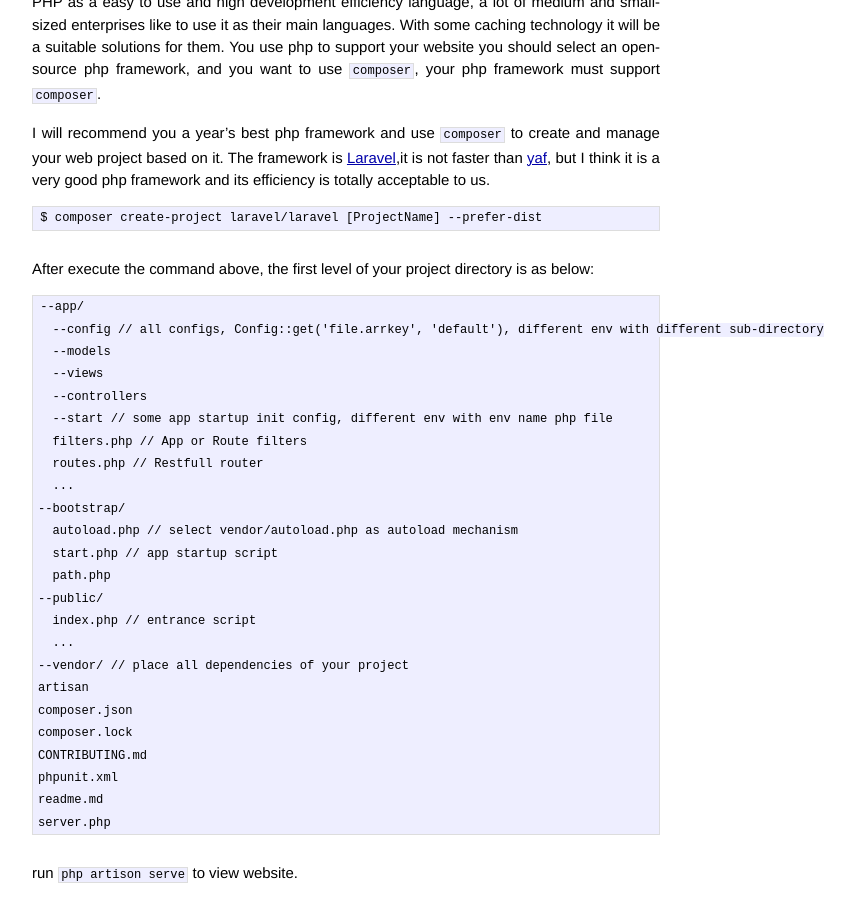
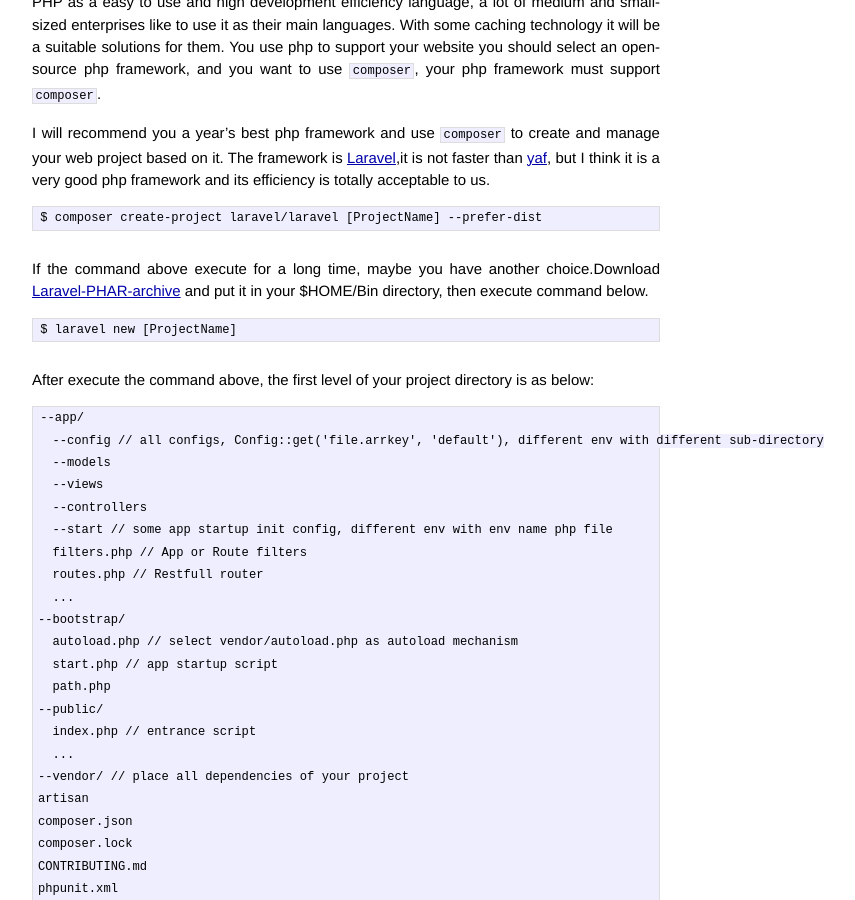
Before and after one commit to baijian/baijian.github.io, a Jekyll site: the page built from _posts/2014-03-29-php-project-with-composer.markdown, in a window 1280 px wide and 900 px high, scrolled down 683 px. Shown: the whole window, without its empty margins (294-1149 px from the left). Built offline with Jekyll 4.4.1, drawn with Linux system fonts in a browser that asks for light colours; Markdown is read by kramdown in place of the engine named in the settings; comment, search, counter and statistics services are not loaded.

Commit message:
add laravel to composer

````diff
--- a/_posts/2014-03-29-php-project-with-composer.markdown
+++ b/_posts/2014-03-29-php-project-with-composer.markdown
@@ -45,6 +45,13 @@ its efficiency is totally acceptable to us.
 
 ```
 $ composer create-project laravel/laravel [ProjectName] --prefer-dist
+```
+
+If the command above execute for a long time, maybe you have another choice.Download [Laravel-PHAR-archive](http://laravel.com/laravel.phar)
+and put it in your $HOME/Bin directory, then execute command below.
+
+```
+$ laravel new [ProjectName]
 ```
 
 After execute the command above, the first level of your project directory is as below:
````
